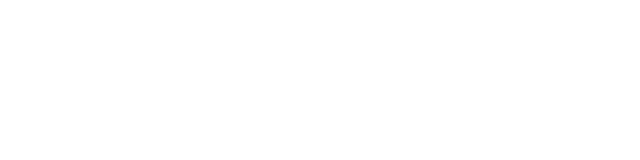
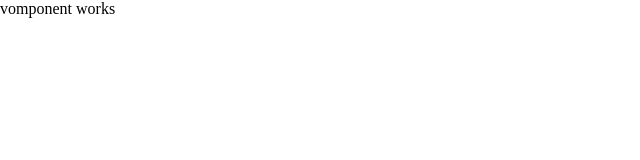
Before and after one commit to alexlindt-arch/DABubble, an Angular app: page /main in a window 1280 px wide. Before the commit this address led to /. Shown: the top 160 px of the page, without its empty margins (0-640 px from the left). Built offline with nearby package versions, Linux system fonts and the light colour scheme.

Commit message:
add Routing

```diff
--- a/angular.json
+++ b/angular.json
@@ -2,7 +2,8 @@
   "$schema": "./node_modules/@angular/cli/lib/config/schema.json",
   "version": 1,
   "cli": {
-    "packageManager": "npm"
+    "packageManager": "npm",
+    "analytics": "1dfead6c-ff27-467e-b2b0-3b6460388caf"
   },
   "newProjectRoot": "projects",
   "projects": {
--- a/src/app/app.routes.ts
+++ b/src/app/app.routes.ts
@@ -1,3 +1,43 @@
 import { Routes } from '@angular/router';
+import { Login } from './components/login/login';
+import { Register } from './components/register/register';
+import { ChooseAvatar } from './components/choose-avatar/choose-avatar';
+import { ForgotPassword } from './components/forgot-password/forgot-password';
+import { ResetPassword } from './components/reset-password/reset-password';
+import { MainLayout } from './components/main-layout/main-layout';
 
-export const routes: Routes = [];
+export const routes: Routes = [
+  {
+    path: '',
+    redirectTo: 'login',
+    pathMatch: 'full',
+  },
+  {
+    path: 'login',
+    component: Login,
+  },
+  {
+    path: 'register',
+    component: Register,
+  },
+  {
+    path: 'choose-avatar',
+    component: ChooseAvatar,
+  },
+  {
+    path: 'forgot-password',
+    component: ForgotPassword,
+  },
+  {
+    path: 'reset-password',
+    component: ResetPassword,
+  },
+  {
+    path: 'main',
+    component: MainLayout,
+  },
+  {
+    path: '**',
+    redirectTo: 'login',
+  },
+];
--- a/src/app/components/main-layout/main-layout.html
+++ b/src/app/components/main-layout/main-layout.html
@@ -0,0 +1 @@
+<p>vomponent works</p>
--- a/src/styles.scss
+++ b/src/styles.scss
@@ -0,0 +1,3 @@
+* {
+    margin: 0px;
+}
```
Also changed, not shown: src/app/components/main-layout/main-layout.ts (+6 -2 lines), 1 other file (tests, documents, lock files or other folders).
